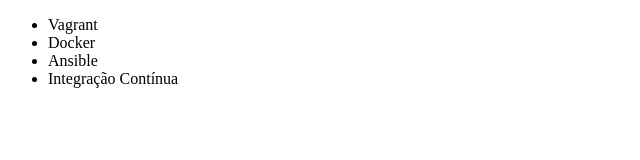
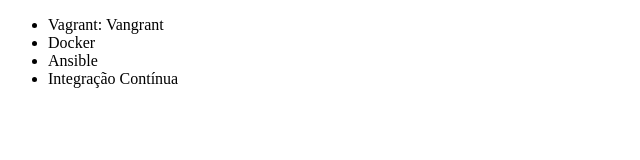
Before and after one commit to RCTeste/alura-git, a plain HTML site: page index.html in a window 1280 px wide. Shown: the full height of the page, 0-640 px from the left. Drawn offline with Linux system fonts and the light colour scheme.

Commit message:
vangrant

```diff
--- a/index.html
+++ b/index.html
@@ -8,7 +8,7 @@
 
 <body>
     <ul>
-        <li>Vagrant</li>
+        <li>Vagrant: Vangrant</li>
         <li>Docker</li>
         <li>Ansible</li>
         <li>Integração Contínua</li>
```
